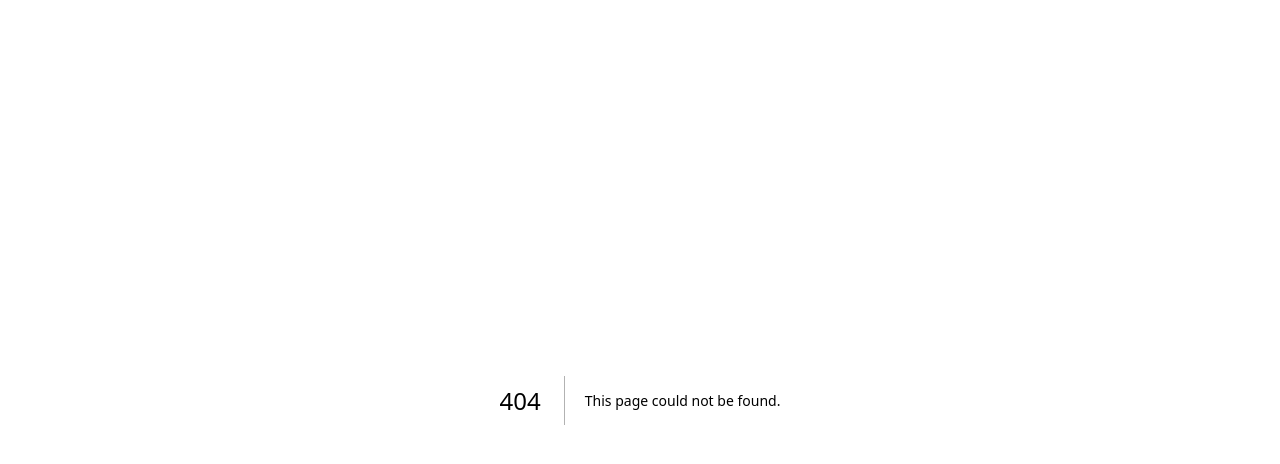
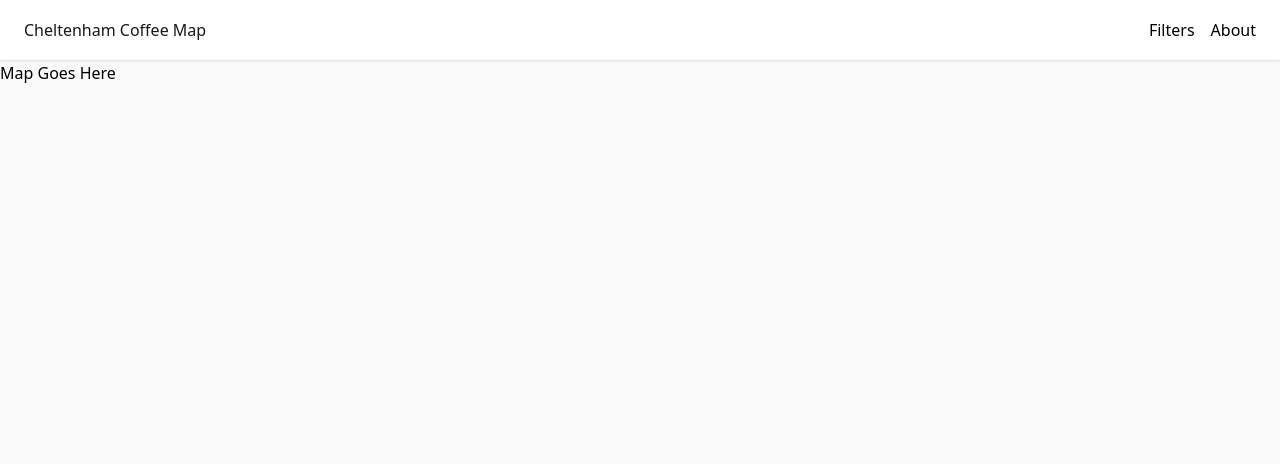
Before and after one commit to abiddiscombe/cheltenham-coffee, a Next.js app: page /map in a window 1280 px wide. Before the commit this address had no page. Shown: the top 464 px of the page. Built offline with nearby package versions, Linux system fonts and the light colour scheme.

Commit message:
feat: Create base layout.

```diff
--- /dev/null
+++ b/src/app/_Header.tsx
@@ -0,0 +1,15 @@
+import Typography from "@/components/Typography";
+
+export default function Header() {
+  return (
+    <header className="z-10 shadow-xs bg-white border-b border-b-primary-200 px-6 py-1.5">
+      <div className="min-h-12 flex items-center justify-between">
+        <Typography variant="h1">Cheltenham Coffee Map</Typography>
+        <nav className="space-x-4">
+          <button>Filters</button>
+          <button>About</button>
+        </nav>
+      </div>
+    </header>
+  );
+}
--- a/src/app/layout.tsx
+++ b/src/app/layout.tsx
@@ -1,9 +1,20 @@
-import type { Metadata } from "next";
 import "./globals.css";
+import type { Metadata, Viewport } from "next";
+import Header from "./_Header";
 
 export const metadata: Metadata = {
   title: "Cheltenham Coffee Map",
   description: "Cheltenham Coffee Map",
+};
+
+export const viewport: Viewport = {
+  initialScale: 1,
+  maximumScale: 1,
+  userScalable: false,
+  themeColor: [
+    { media: "(prefers-color-scheme: dark)", color: "#ffffff" },
+    { media: "(prefers-color-scheme: light)", color: "#ffffff" },
+  ],
 };
 
 export default function RootLayout({
@@ -13,7 +24,10 @@ export default function RootLayout({
 }>) {
   return (
     <html lang="en">
-      <body>{children}</body>
+      <body className="bg-primary-50 h-dvh grid grid-rows-[auto_1fr]">
+        <Header />
+        <main>{children}</main>
+      </body>
     </html>
   );
 }
--- /dev/null
+++ b/src/app/map/page.tsx
@@ -0,0 +1,3 @@
+export default function Page() {
+  return "Map Goes Here";
+}
--- a/src/app/page.tsx
+++ b/src/app/page.tsx
@@ -1,3 +1,5 @@
-export default function Home() {
-  return <>Cheltenham Coffee Map</>;
+import { redirect } from "next/navigation";
+
+export default function Page() {
+  redirect("/map");
 }
--- /dev/null
+++ b/src/components/Typography.tsx
@@ -0,0 +1,35 @@
+import { cva, type VariantProps } from "class-variance-authority";
+import { twMerge } from "tailwind-merge";
+
+const cvaTypography = cva("", {
+  variants: {
+    variant: {
+      h1: "text-primary-900",
+      h2: "text-primary-900 text-2xl font-medium mb-2",
+      h3: "text-primary-900 mb-2",
+      body: "text-primary-800 mb-2 last-of-type:mb-6",
+    },
+  },
+  defaultVariants: {
+    variant: "body",
+  },
+});
+
+export default function Typography(
+  p: React.HTMLAttributes<HTMLParagraphElement> &
+    VariantProps<typeof cvaTypography>,
+) {
+  const Tag = p.variant === "body" ? "p" : (p.variant ?? "p");
+  const classes = twMerge(
+    cvaTypography({
+      variant: p.variant,
+      className: p.className,
+    }),
+  );
+
+  return (
+    <Tag {...p} className={classes}>
+      {p.children}
+    </Tag>
+  );
+}
```
